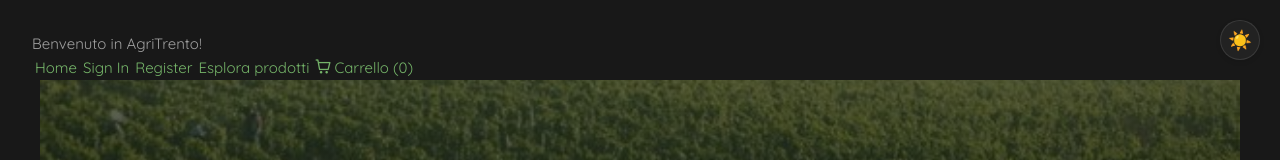
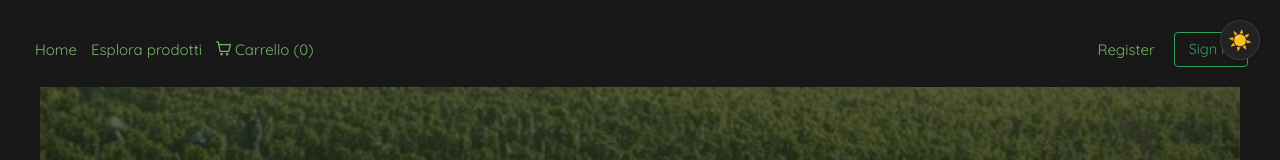
Before and after one commit to CristianoBerardo/Progetto-Ingegneria-del-Software, a Vue app in the folder frontend/: page /home in a window 1280 px wide. Shown: the top 160 px of the page. Built offline with nearby package versions, Linux system fonts and the light colour scheme; no server answers.

Commit message:
Minur Fix and some graphics

```diff
--- a/frontend/src/App.vue
+++ b/frontend/src/App.vue
@@ -3,10 +3,10 @@ import { onMounted, ref } from "vue";
 import { auth } from "@/firebase";
 import { onAuthStateChanged } from "firebase/auth";
 import { useRouter } from "vue-router";
-import { useUserStore } from '@/stores/userStore';
-import ThemeToggle from './components/ThemeToggle.vue';
+import { useUserStore } from "@/stores/userStore";
+import ThemeToggle from "./components/ThemeToggle.vue";
 import { logoutUser } from "./services/authService";
-import { useCartStore } from '@/stores/cartStore';
+import { useCartStore } from "@/stores/cartStore";
 
 const isLoggedIn = ref(false);
 const userStore = useUserStore();
@@ -31,7 +31,7 @@ const handleSignOut = async () => {
     await logoutUser();
     console.log("User signed out successfully.");
     isLoggedIn.value = false;
-    router.push('/home');
+    router.push("/home");
   } catch (error) {
     console.error("Error signing out:", error);
   }
@@ -40,32 +40,118 @@ const handleSignOut = async () => {
 
 <template>
   <header>
-    <h4>Benvenuto in AgriTrento!</h4>
     <ThemeToggle />
   </header>
   <nav class="main-nav">
+    <div class="nav-left">
       <router-link to="/home">Home</router-link>
-    <router-link to="/client-feed" v-if="isLoggedIn && userStore.role === 'client'">Feed</router-link>
-    <router-link to="/producer-feed" v-if="isLoggedIn && userStore.role === 'producer'">Feed</router-link>
-    <router-link to="/sign-in" v-if="!isLoggedIn">Sign In</router-link>
-    <router-link to="/register" v-if="!isLoggedIn">Register</router-link>
+      <router-link to="/client-feed" v-if="isLoggedIn && userStore.role === 'client'"
+        >Feed</router-link
+      >
+      <router-link to="/producer-feed" v-if="isLoggedIn && userStore.role === 'producer'"
+        >Feed</router-link
+      >
       <router-link to="/explore-products">Esplora prodotti</router-link>
-    <button @click="handleSignOut" v-if="isLoggedIn">Sign Out</button>
       <router-link to="/cart" class="cart-link">
         <i class="pi pi-shopping-cart"></i>
         Carrello ({{ cartStore.items.length }})
       </router-link>
+    </div>
 
-
+    <div class="nav-auth">
+      <router-link to="/register" v-if="!isLoggedIn" class="register-btn">Register</router-link>
+      <router-link to="/sign-in" v-if="!isLoggedIn" class="sign-in-btn">Sign In</router-link>
+      <button @click="handleSignOut" v-if="isLoggedIn" class="sign-out-btn">Sign Out</button>
+    </div>
   </nav>
   <router-view />
 </template>
-<!--
+
 <style scoped>
 .main-nav {
   display: flex;
   justify-content: space-between;
-  padding: 1rem;
-  background-color: var(--color-background);
+  align-items: center;
+  margin-bottom: 20px;
 }
-</style> -->
+
+.nav-left {
+  display: flex;
+  align-items: center;
+  gap: 0.5rem;
+}
+
+.nav-auth {
+  display: flex;
+  align-items: center;
+  gap: 0.5rem;
+}
+
+.sign-out-btn {
+  background-color: transparent;
+  border: 1px solid #e74c3c;
+  color: #e74c3c;
+  padding: 6px 14px;
+  border-radius: 4px;
+  cursor: pointer;
+  font-size: 0.9rem;
+  transition: all 0.2s ease;
+  margin-left: 8px;
+}
+
+.sign-out-btn:hover {
+  background-color: #e74c3c;
+  color: white;
+  box-shadow: 0 2px 5px rgba(231, 76, 60, 0.3);
+}
+
+.sign-out-btn:active {
+  transform: translateY(1px);
+}
+
+/* Adjust button in dark mode if you're using the theme toggle */
+:root.dark-theme .sign-out-btn {
+  border-color: #ff6b6b;
+  color: #ff6b6b;
+}
+
+:root.dark-theme .sign-out-btn:hover {
+  background-color: #ff6b6b;
+  color: #222;
+}
+
+.sign-in-btn {
+  background-color: transparent;
+  border: 1px solid #30a15f;
+  color: #30a15f;
+  padding: 5px 14px;
+  border-radius: 4px;
+  cursor: pointer;
+  font-size: 0.9rem;
+  transition: all 0.2s ease;
+  margin-left: 8px;
+  text-decoration: none;
+  display: inline-block;
+}
+
+.sign-in-btn:hover {
+  background-color: #30a15f;
+  color: white;
+  box-shadow: 0 2px 5px rgba(46, 204, 113, 0.3);
+}
+
+.sign-in-btn:active {
+  transform: translateY(1px);
+}
+
+/* Dark mode adjustments */
+:root.dark-theme .sign-in-btn {
+  border-color: #30a15f;
+  color: #30a15f;
+}
+
+:root.dark-theme .sign-in-btn:hover {
+  background-color: #30a15f;
+  color: #222;
+}
+</style>
--- a/frontend/src/stores/userStore.ts
+++ b/frontend/src/stores/userStore.ts
@@ -23,10 +23,11 @@ export const useUserStore = defineStore("user", {
       localStorage.setItem('user_role', user.role);
       localStorage.setItem('user_token', user.fb_token || '');
     },
-    setToken(token: string) {
-      this.fb_token = token;
-      localStorage.setItem('token', token);
-    },
+    //? Serviva?
+    // setToken(token: string) {
+    //   this.fb_token = token;
+    //   localStorage.setItem('token', token);
+    // },
     clearUser() {
       this.name = "";
       this.uid = "";
@@ -37,6 +38,7 @@ export const useUserStore = defineStore("user", {
       localStorage.removeItem('user_uid');
       localStorage.removeItem('user_role');
       localStorage.removeItem('user_token');
+      localStorage.removeItem('token');
     }
   }
 });
--- a/frontend/src/views/ProducerFeed.vue
+++ b/frontend/src/views/ProducerFeed.vue
@@ -121,7 +121,7 @@ export default {
   methods: {
     headers() {
       const userStore = useUserStore();
-      const token = userStore.token || localStorage.getItem('token');
+      const token = userStore.fb_token;
       return token ? { 'Authorization': `Bearer ${token}`, 'Content-Type': 'application/json' } : { 'Content-Type': 'application/json' };
     },
     handleApiError(error, defaultMessage) {
```
Lines whose indentation alone changed are shown as unchanged.
